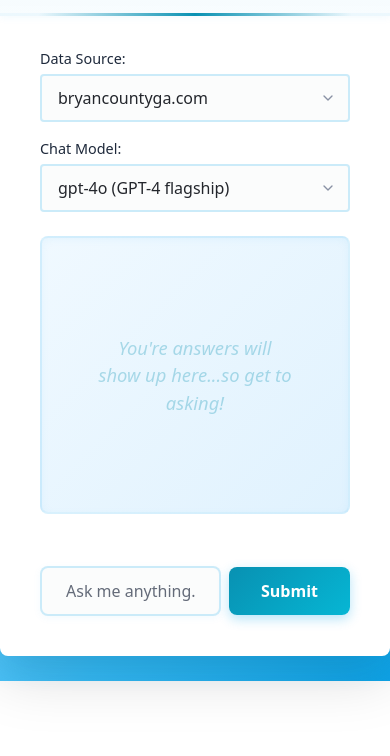
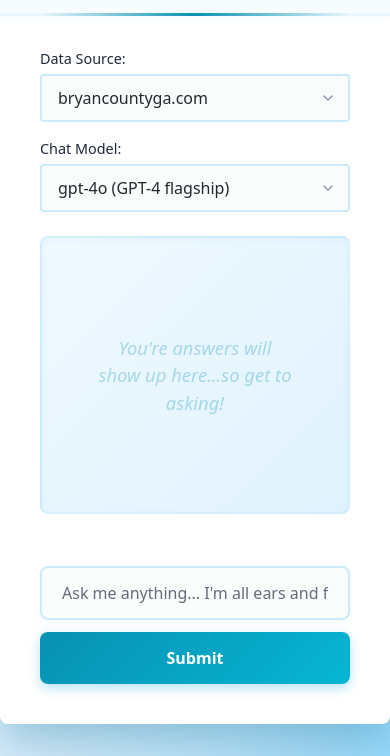
Before and after one commit to fitzhaile/ai-experiment, a plain HTML site: page templates/index.html in a window 390 px wide. Shown: the part 187-943 px from the top of the page. Before the commit the page ends 868 px from the top, so only its background shows below. Drawn offline with Linux system fonts and the light colour scheme.

Commit message:
Fix: Stack input and button vertically on mobile with full width

```diff
--- a/static/css/custom.css
+++ b/static/css/custom.css
@@ -347,6 +347,30 @@ body {
   outline: none;
 }
 
+/* Mobile responsive layout - stack input and button vertically */
+@media (max-width: 768px) {
+  .row {
+    /* Stack vertically on mobile */
+    flex-direction: column;
+    align-items: stretch;
+    gap: 0.75rem;
+  }
+
+  .row input[type="text"] {
+    /* Full width on mobile */
+    width: 100%;
+    font-size: 1rem;
+    padding: 0.875rem 1.25rem;
+  }
+
+  .row button {
+    /* Full width on mobile */
+    width: 100%;
+    padding: 0.875rem 1.5rem;
+    font-size: 1rem;
+  }
+}
+
 
 /* ============================================================================
    5. CHECKBOX STYLES
```
